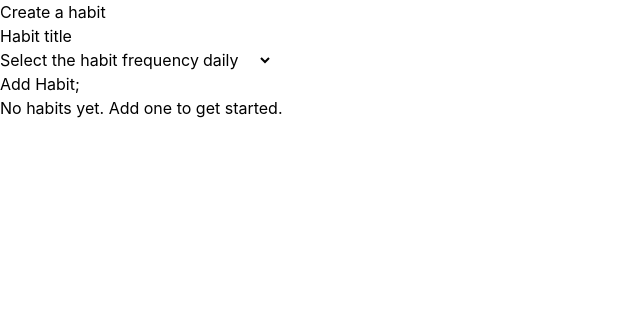
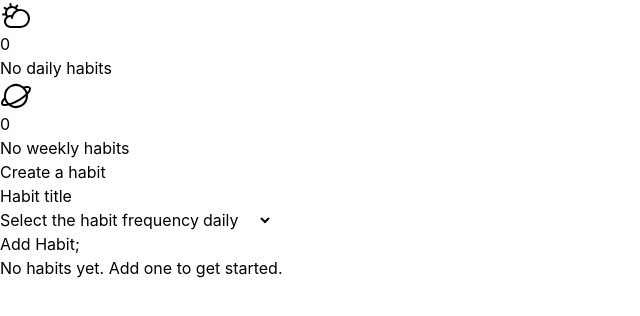
Before and after one commit to Gina-bun/Habitude, a React (Vite) app: page / in a window 1280 px wide. Shown: the top 316 px of the page, without its empty margins (0-640 px from the left). Built offline with nearby package versions, Linux system fonts and the light colour scheme.

Commit message:
feat: add BestStreakDisplay feature

```diff
--- a/package.json
+++ b/package.json
@@ -10,6 +10,7 @@
     "preview": "vite preview"
   },
   "dependencies": {
+    "@phosphor-icons/react": "^2.1.10",
     "@tailwindcss/vite": "^4.3.1",
     "react": "^19.2.6",
     "react-dom": "^19.2.6",
--- a/src/App.tsx
+++ b/src/App.tsx
@@ -1,5 +1,7 @@
 
+import { CloudSunIcon, PlanetIcon } from '@phosphor-icons/react'
 import './App.css'
+import { BestStreakDisplay } from './components/habit/BestStreakDisplay'
 import { HabitForm } from './components/habit/HabitForm'
 import { HabitList } from './components/habit/HabitList'
 import useHabits from './hooks/useHabits'
@@ -10,6 +12,7 @@ function App() {
 
   return (
     <>
+      <BestStreakDisplay habits={habits} dailyIcon={<CloudSunIcon size={32} />} weeklyIcon={<PlanetIcon size={32} />}/>
       <HabitForm addHabit={addHabit}/>
       <HabitList habits={habits} onToggle={toggleHabitDone} onEdit={editHabit} onDelete={deleteHabit}/>
     </>
--- /dev/null
+++ b/src/components/habit/BestStreakDisplay.tsx
@@ -0,0 +1,58 @@
+import type { Habit } from "../../types/types";
+import type { Icon } from "@phosphor-icons/react";
+import { calculateStreak } from "../../utils/calculateStreak";
+
+interface BestStreakDisplayProps {
+  habits: Habit[];
+  dailyIcon: Icon;
+  weeklyIcon: Icon;
+}
+
+export function BestStreakDisplay({ habits, dailyIcon, weeklyIcon }: BestStreakDisplayProps) {
+  const weeklyHabits: Habit[] = habits.filter((habit) => habit.frequency === "weekly");
+  const dailyHabits: Habit[] = habits.filter((habit) => habit.frequency === "daily");
+
+  const bestDailyStreak = Math.max(...dailyHabits.map(calculateStreak));
+  const bestWeeklyStreak = Math.max(...weeklyHabits.map(calculateStreak));
+
+  return (
+    <div>
+        {/*for daily habits */}
+      <div className="daily">
+        {dailyIcon}
+        {
+            dailyHabits.length > 0 ?
+            <div>
+            <h3>{bestDailyStreak}</h3>
+                <p>Best Daily streak</p>
+            </div>
+            :
+             <div>
+                <h3>0</h3>
+                <p>No daily habits</p>
+            </div>
+
+        }
+
+
+      </div>
+      {/* for weekly habits */}
+      <div className="weekly">
+        {weeklyIcon}
+         {
+            weeklyHabits.length > 0 ?
+            <div>
+            <h3>{bestWeeklyStreak}</h3>
+                <p>Best Weekly streak</p>
+            </div>
+            :
+             <div>
+                <h3>0</h3>
+                <p>No weekly habits</p>
+            </div>
+
+        }
+      </div>
+    </div>
+  );
+}
```
Also changed, not shown: src/components/habit/StreakDisplay.tsx (deleted), 1 other file (tests, documents, lock files or other folders).
